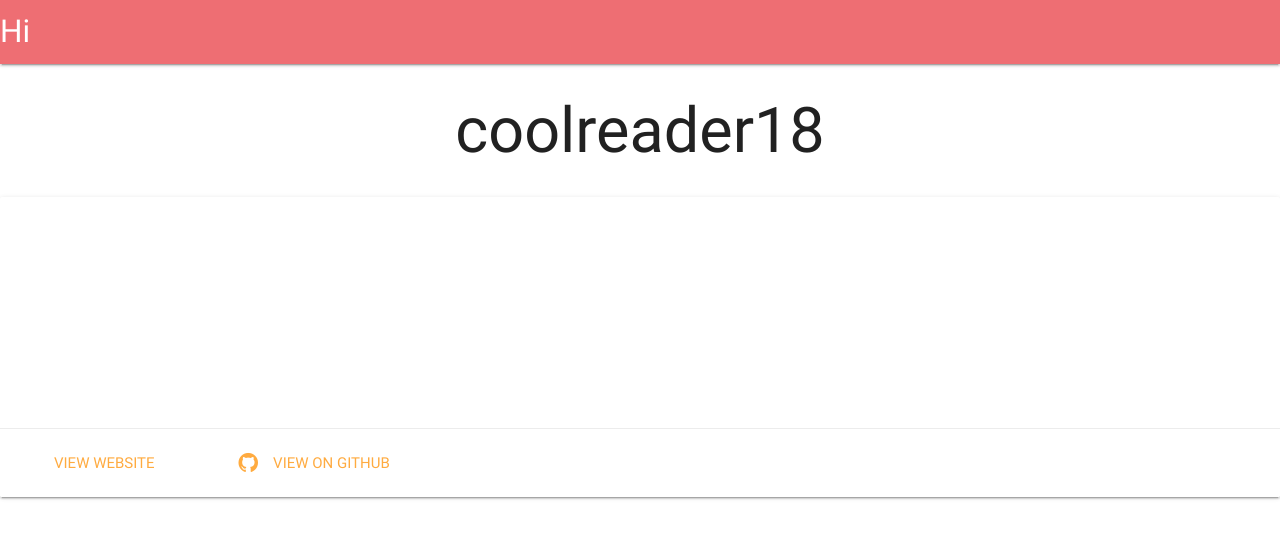
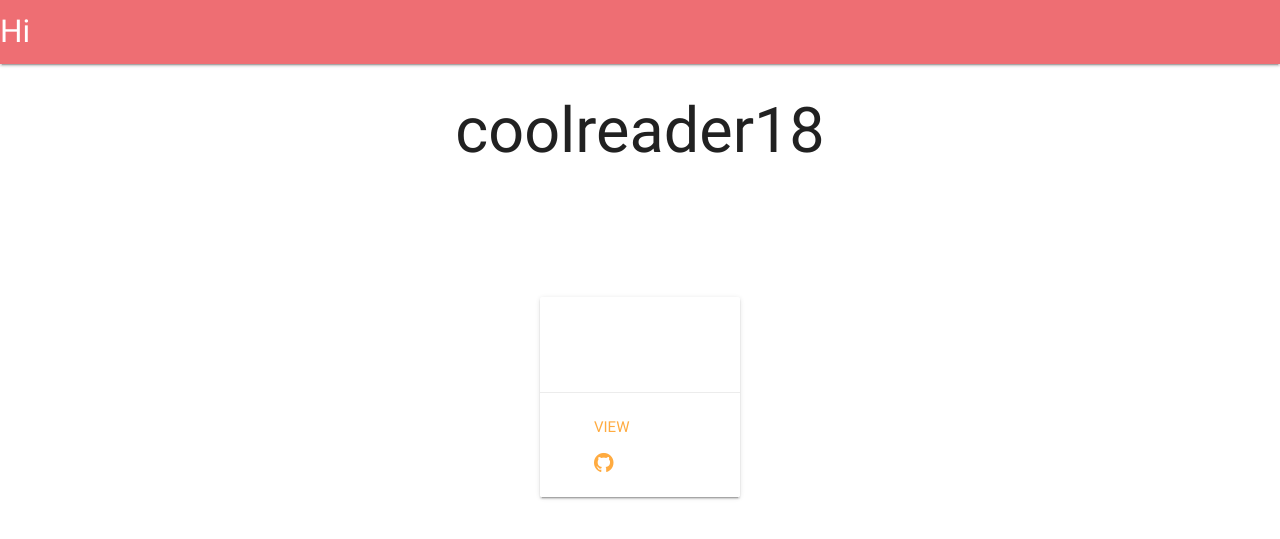
Before and after one commit to coolreader18/coolreader18.github.io-old, a Jekyll site: the page built from index.html, in a window 1280 px wide. Shown: the top 539 px of the page. Built offline with Jekyll 4.4.1, drawn with Linux system fonts in a browser that asks for light colours; nearby versions of some CDN libraries.

Commit message:
fixed carousel

```diff
--- a/index.html
+++ b/index.html
@@ -5,8 +5,7 @@ layout: default
 
 <div class="carousel">
   {% for carouselitem in site.data.hcarousel %}
-    <a class="carousel-item">
-      <div class="card small">
+      <div class="card small carousel-item">
         <div class="card-image">
           <img src="{{ carouselitem.img }}">
           <span class="card-title">{{ carouselitem.name }}</span>
@@ -23,7 +22,6 @@ layout: default
           {%- endif -%}
         </div>
       </div>
-    </a>
   {% endfor %}
 </div>
 
```
